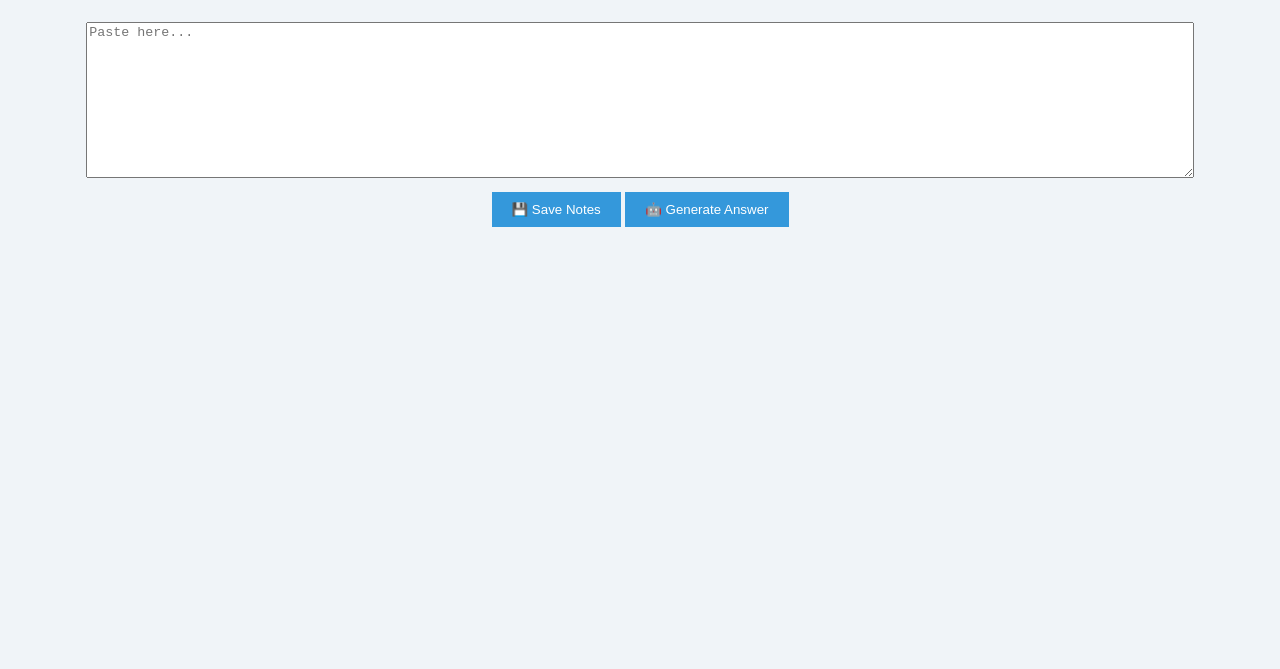
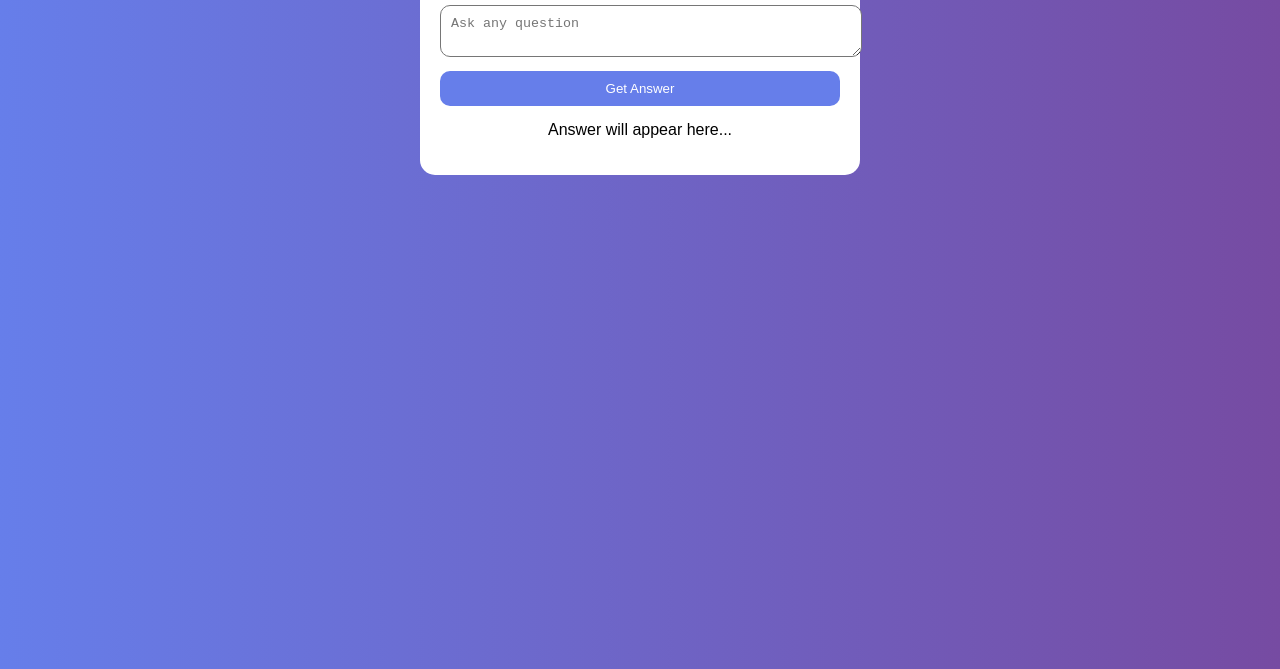
Before and after one commit to Studyai0213/Studyai, a plain HTML site: page index.html in a window 1280 px wide. Shown: the part 131-800 px from the top of the page. Drawn offline with Linux system fonts and the light colour scheme.

Commit message:
Update index.html

```diff
--- a/index.html
+++ b/index.html
@@ -1,37 +1,46 @@
 <!DOCTYPE html>
 <html>
+
 <head>
-<title>StudyAI – Free AI Study Partner</title>
+<title>StudyAI - Real AI</title>
 
 <style>
-body {
+
+body{
 font-family: Arial;
-background-color: #f0f4f8;
-text-align: center;
-padding: 20px;
+background: linear-gradient(to right,#667eea,#764ba2);
+text-align:center;
+color:white;
+padding:40px;
 }
 
-h1 {
-color: #2c3e50;
+.container{
+background:white;
+color:black;
+padding:20px;
+border-radius:15px;
+max-width:400px;
+margin:auto;
 }
 
-textarea {
-width: 90%;
-height: 150px;
-margin-top: 10px;
+textarea{
+width:100%;
+padding:10px;
+border-radius:10px;
 }
 
-button {
-background-color: #3498db;
-color: white;
-padding: 10px 20px;
-border: none;
-margin-top: 10px;
-cursor: pointer;
+button{
+background:#667eea;
+color:white;
+border:none;
+padding:10px;
+border-radius:10px;
+width:100%;
+margin-top:10px;
 }
 
-button:hover {
-background-color: #2980b9;
+#result{
+margin-top:15px;
 }
 
 </style>
@@ -40,53 +49,40 @@ background-color: #2980b9;
 
 <body>
 
-<h1>📚 StudyAI – Free AI Study Partner</h1>
+<div class="container">
 
-<p>Paste your question or notes:</p>
+<h2>📚 StudyAI</h2>
 
-<textarea id="notes" placeholder="Paste here..."></textarea>
+<textarea id="question" placeholder="Ask any question"></textarea>
 
-<br>
+<button onclick="askAI()">Get Answer</button>
 
-<button onclick="saveNotes()">💾 Save Notes</button>
+<p id="result">Answer will appear here...</p>
 
-<button onclick="showAnswer()">🤖 Generate Answer</button>
-
-<p id="message"></p>
+</div>
 
 <script>
 
-function saveNotes() {
+async function askAI(){
 
-let notes = document.getElementById("notes").value;
+let question=document.getElementById("question").value;
 
-localStorage.setItem("studyai_notes", notes);
+document.getElementById("result").innerHTML="⏳ Thinking...";
 
-document.getElementById("message").innerHTML = "✅ Notes Saved Successfully!";
+let response=await fetch(
+"https://api.allorigins.win/raw?url=https://api.popcat.xyz/chatbot?msg="
++encodeURIComponent(question)
+);
 
-}
+let data=await response.json();
 
-
-window.onload = function() {
-
-let saved = localStorage.getItem("studyai_notes");
-
-if(saved){
-
-document.getElementById("notes").value = saved;
-
-}
-
-}
-
-
-function showAnswer(){
-
-window.open("https://gemini.google.com", "_blank");
+document.getElementById("result").innerHTML=
+"🤖 "+data.response;
 
 }
 
 </script>
 
 </body>
+
 </html>
```
